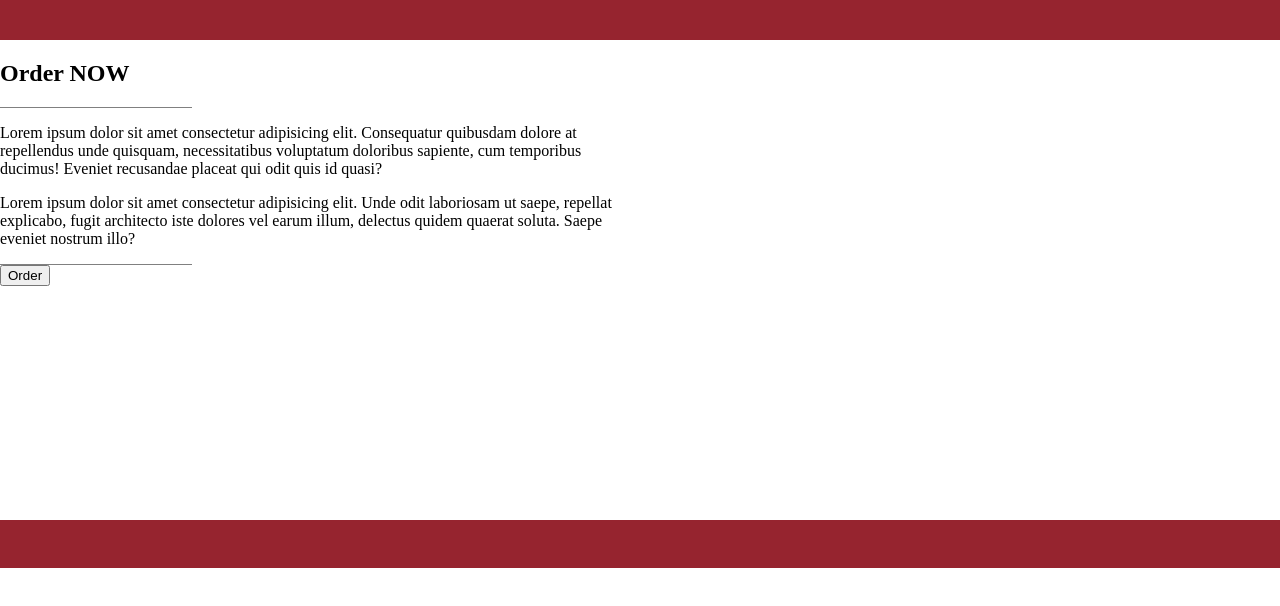
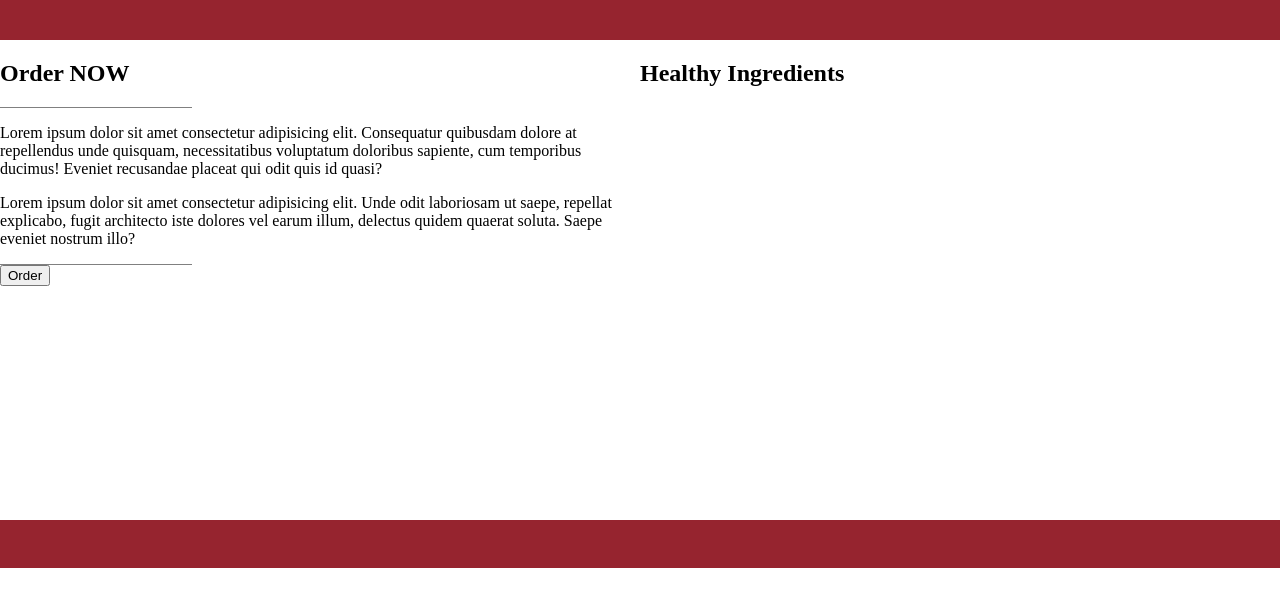
Before and after one commit to AngryWeather/RestaurantPage, a website built with webpack: page dist/index.html in a window 1280 px wide. Shown: the part 104-710 px from the top of the page. Built offline with nearby package versions, Linux system fonts and the light colour scheme.

Commit message:
Add ingredients heading

```diff
--- a/src/homePage.js
+++ b/src/homePage.js
@@ -33,6 +33,19 @@
     const orderButton = document.createElement("button");
     orderButton.textContent = "Order";
     orderDiv.appendChild(orderButton);
+
+    ingredients();
+}
+
+function ingredients() {
+    const homeDiv = document.querySelector(".home-div");
+    const ingredientsDiv = document.createElement("div");
+    ingredientsDiv.classList.toggle("ingredients-div");
+    homeDiv.appendChild(ingredientsDiv);
+
+    const ingredientsHeading = document.createElement("h2");
+    ingredientsHeading.textContent = "Healthy Ingredients";
+    ingredientsDiv.appendChild(ingredientsHeading);
 }
 
 export{createHomePage};
--- a/src/styles/style.css
+++ b/src/styles/style.css
@@ -62,3 +62,7 @@
 .order-div {
     width: 50%;
 }
+
+.ingredients-div {
+    width: 50%;
+}
```
Also changed, not shown: dist/main.js.
